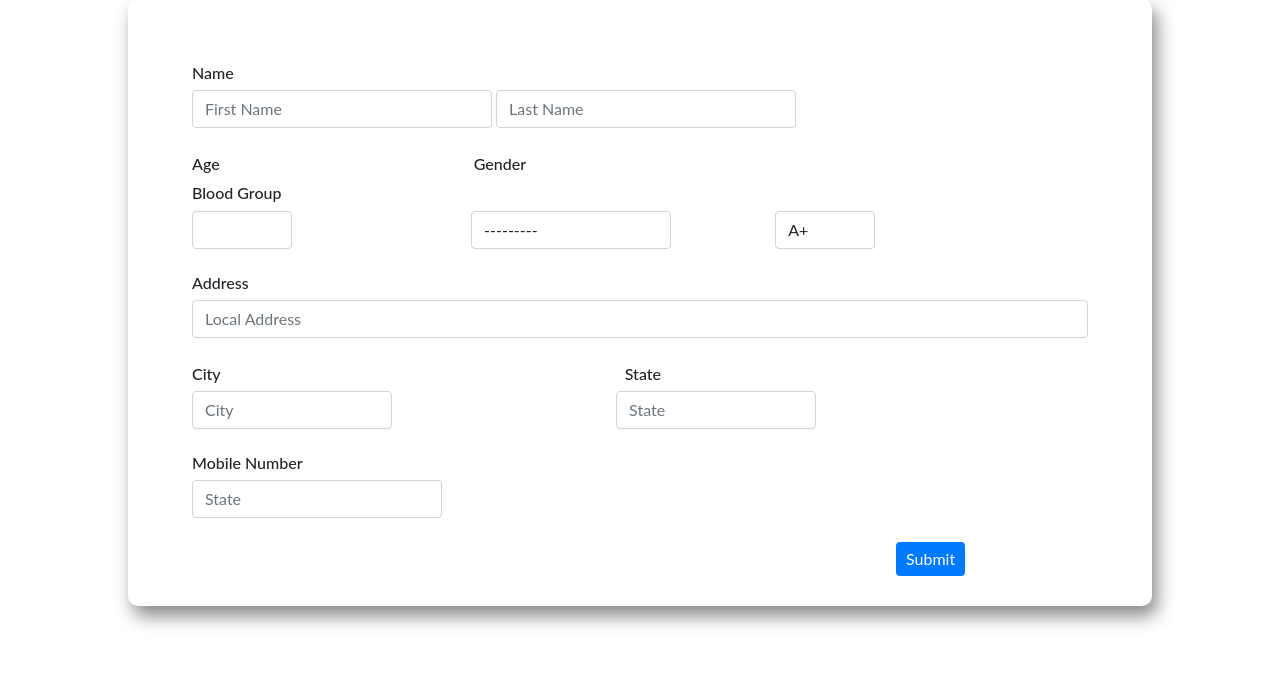
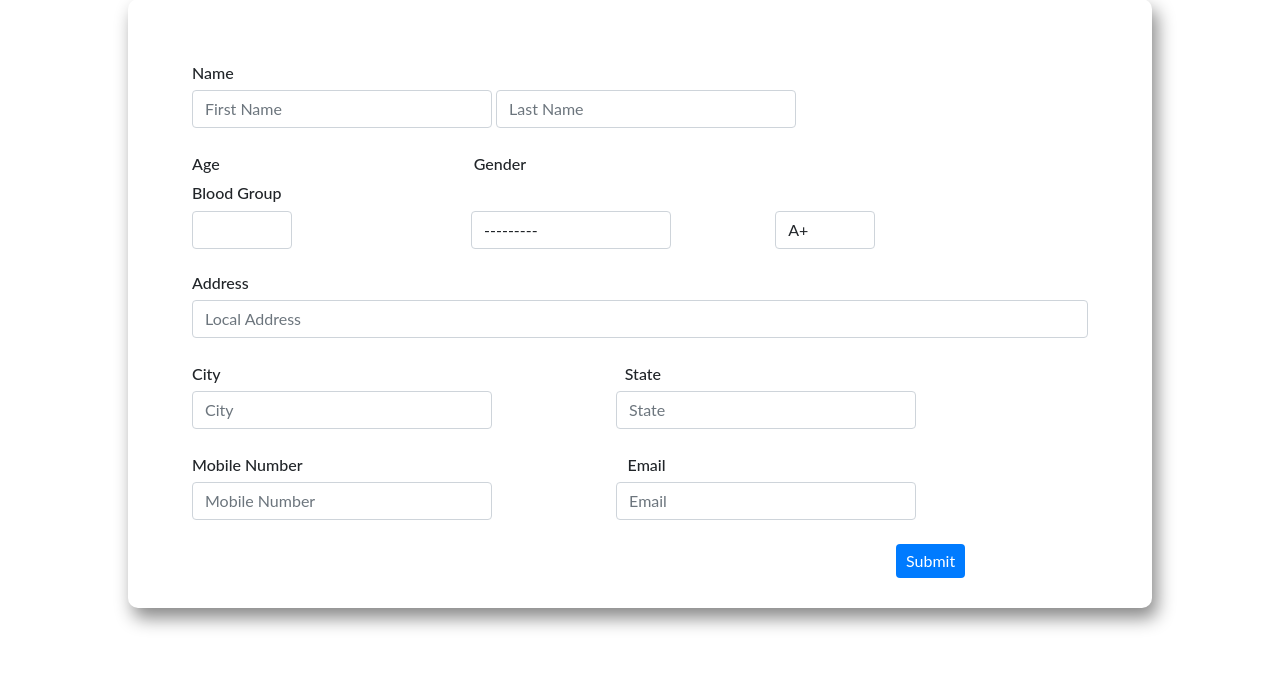
Before and after one commit to ChiragSharma1/BloodBank, a Django app: page /donarform/ in a window 1280 px wide. Shown: the part 124-800 px from the top of the page. Run offline with Django 3.2, Linux system fonts and the light colour scheme.

Commit message:
Mail Servive Added

```diff
--- a/BloodBank/settings.py
+++ b/BloodBank/settings.py
@@ -128,3 +128,9 @@ STATICFILES_DIRS = [
 
 
 BLOOD_BANK_API_KEY = config('BLOOD_BANK_API_KEY', default='')
+EMAIL_BACKEND = 'django.core.mail.backends.smtp.EmailBackend'
+EMAIL_HOST = 'smtp.gmail.com'
+EMAIL_USE_TLS = True
+EMAIL_PORT = 587
+EMAIL_HOST_USER = config('MAIL_ACCOUNT', default="")
+EMAIL_HOST_PASSWORD = config('MAIL_PASSWORD', default="")
--- a/bank/forms.py
+++ b/bank/forms.py
@@ -38,18 +38,22 @@ class DonarForm(ModelForm):
             'city': TextInput(attrs={
                 'placeholder': 'City',
                 'class': 'form-control',
-                'style': 'max-width:200px;display:inline;'
+                'style': 'max-width:300px;display:inline;'
             }),
             'state': TextInput(attrs={
                 'placeholder': 'State',
                 'class': 'form-control',
-                'style': 'max-width:200px;display:inline;margin-left:220px'
+                'style': 'max-width:300px;display:inline;margin-left:120px;'
             }),
             'mobile': TextInput(attrs={
-                'placeholder': 'State',
+                'placeholder': 'Mobile Number',
                 'class': 'form-control',
-                'style': 'max-width:250px;',
-                'pointer-events': 'none'
+                'style': 'max-width:300px;display:inline;'
+            }),
+            'email': TextInput(attrs={
+                'placeholder': 'Email',
+                'class': 'form-control',
+                'style': 'max-width:300px;display:inline;margin-left:120px;'
             })
 
         }
--- a/bank/models.py
+++ b/bank/models.py
@@ -21,6 +21,7 @@ class User(models.Model):
     state = models.CharField(max_length=50, null=True, default='')
     can_donate = models.BooleanField(null=True, default=False)
     mobile = models.CharField(null=True, default='', max_length=13)
+    email = models.EmailField(null=True, default='', max_length=100)
 
     def name(self):
         return f'{self.first_name} {self.last_name}'
--- a/bank/templates/bank/userform.html
+++ b/bank/templates/bank/userform.html
@@ -18,6 +18,10 @@
     .cc4 h6{
         display:inline-block;
         margin-right:400px;
+    }
+    .cc5 h6{
+        display:inline-block;
+        margin-right:325px;
     }
     input[type="submit"]{
         padding:5px 10px;
@@ -53,16 +57,28 @@
         </div>
         <br>
         <div class = "cc4">
-            <h6>City</h6> <h6>State</h6>
+            <h6>City</h6> <h6>State</h6><br>
             {{form.city}}
             {{form.state}}
         </div>
         <br>
         <div class = "cc5">
-            <h6>Mobile Number</h6>
+            <h6>Mobile Number</h6><h6>Email</h6><br>
            {{form.mobile}}
+           {{form.email}}
         </div>
         <br>
+        {% if form.errors %}
+            {% for field in form %}
+                {% for error in field.errors %}
+                    <div class="alert alert-danger">
+                        <strong>{{ error|escape }}</strong>
+                    </div>
+                {% endfor %}
+            {% endfor %}
+        {% endif %}
+
+
         <input type = "submit" value = "Submit">
     </form>
  </div>
--- a/bank/urls.py
+++ b/bank/urls.py
@@ -1,9 +1,11 @@
 from django.urls import path
 from . import views
+name = "BloodBank"
 urlpatterns = [
     path('', views.home, name='home'),
     path('results/', views.results, name='results'),
     path('user/<int:userid>', views.get_user, name='user'),
     path('bank/<int:bankid>', views.get_bank, name="bank"),
-    path('donarform/', views.donarform, name='donar_form')
+    path('donarform/', views.donarform, name='donar_form'),
+    path('emailSend/', views.emailSend, name='emailSend')
 ]
--- a/bank/views.py
+++ b/bank/views.py
@@ -1,4 +1,7 @@
 from django.shortcuts import render, redirect
+from django.core.mail import send_mail
+from django.conf import settings
+from django.contrib import messages
 from BloodBank.settings import BLOOD_BANK_API_KEY
 from .models import User
 # Create your views here.
@@ -6,6 +9,7 @@ import requests
 import json
 from .forms import DonarForm
 import folium
+
 
 donarblood = {
     'A+': ['A-', 'O+', 'O-'],
@@ -126,3 +130,33 @@ def get_bank(request, bankid):
         'm': m,
         'bank': bank_details,
     })
+
+
+def emailSend(request):
+    if request.method == "POST":
+        name = request.POST.get('name')
+        email = request.POST.get('email')
+        address = request.POST.get('address')
+        mobile_number = request.POST.get('mobile')
+        bloodGroup = request.POST.get('bloodGroup')
+        state = request.POST.get('state')
+        city = request.POST.get('city')
+        print(bloodGroup)
+        subject = "Blood Required"
+        message = "Here's a person who needs " + bloodGroup + "\n Contact detais are: \n name = " + name + "\n email = "+email + "\n Mobile Number = " + \
+            mobile_number + "\n address = " + address + \
+            "\n\n You can contact them if you want to donate blood to them. "
+        email_from = settings.EMAIL_HOST_USER
+        location = city.title()
+        user_at_location = User.objects.filter(city__iexact=location)
+        print(user_at_location)
+        user_same_blood = user_at_location.filter(
+            blood_group__iexact=bloodGroup)
+        print(user_same_blood)
+        recipient_list = []
+        for usr in user_same_blood:
+            recipient_list.append(usr.email)
+        send_mail(subject, message, email_from, recipient_list)
+        messages.add_message(request, messages.SUCCESS,
+                             'Your details are shared with those persons now they can contact you if they are willing/available to donate blood.')
+    return redirect('home')
--- a/static/style/home.css
+++ b/static/style/home.css
@@ -81,3 +81,6 @@ input[type="submit"]{
   margin: 1px;
   padding:5px 8px;
 }
+.alert{
+  margin:0% 30%;
+}
```
Also changed, not shown: bank/templates/bank/home.html (+8 -1 lines), bank/templates/bank/results.html (+64 -60 lines).
